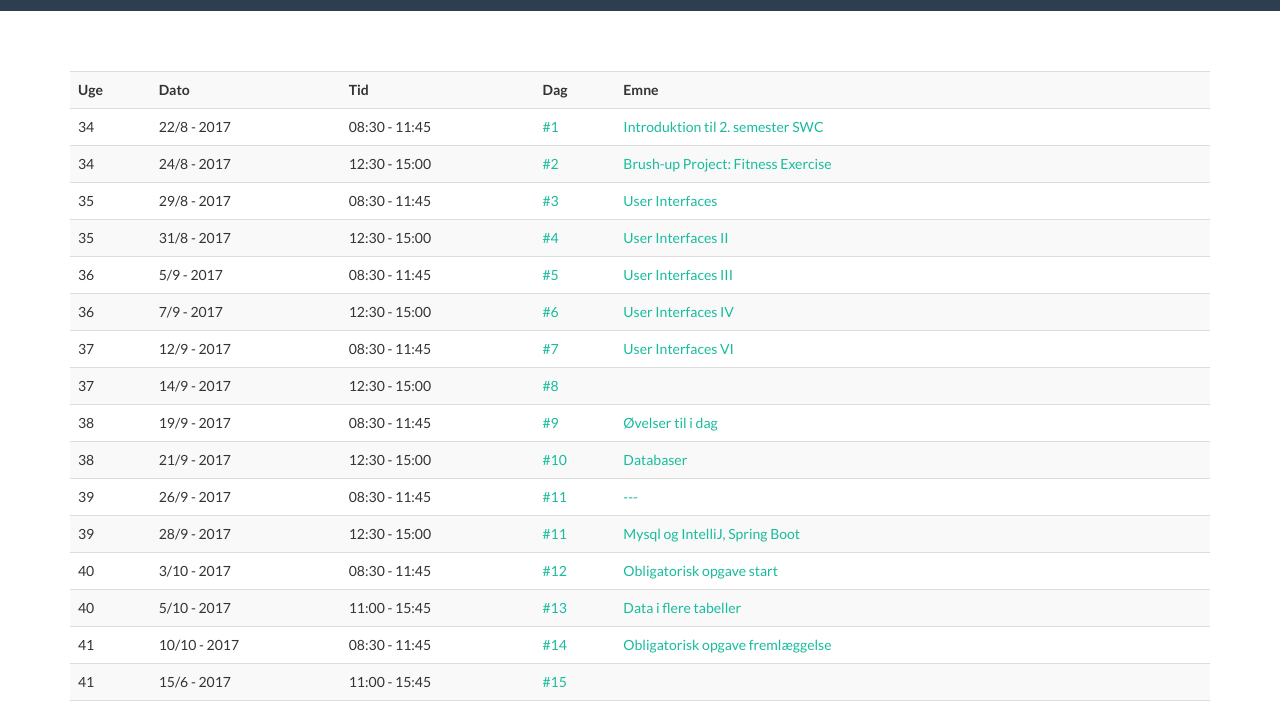
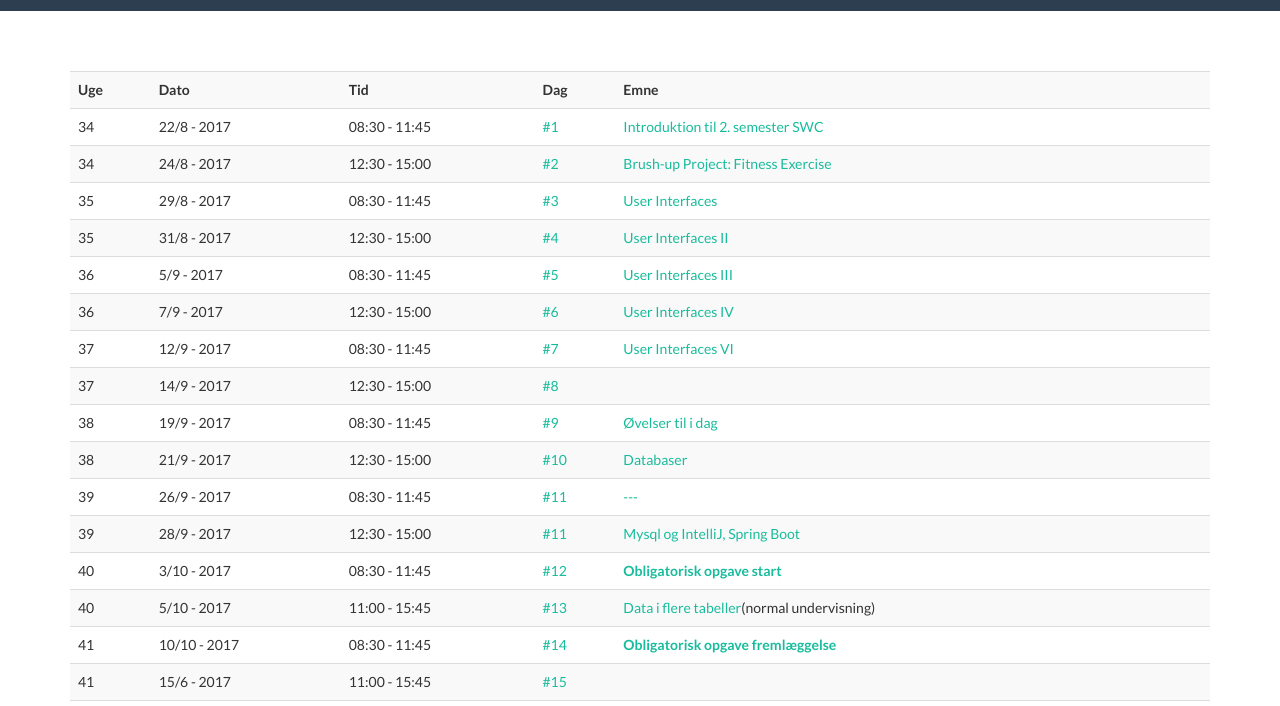
Before and after one commit to dat17v1/dat17v1.github.io, a plain HTML site: page index.html in a window 1280 px wide. Shown: the part 89-795 px from the top of the page. Drawn offline with nearby package versions, Linux system fonts and the light colour scheme.

Commit message:
obligatorisk

```diff
--- a/index.html
+++ b/index.html
@@ -176,21 +176,21 @@
                     <td>3/10 - 2017</td>
                     <td>08:30 - 11:45</td>
                     <td><a href="">#12</a></td>
-                    <td><a href="">Obligatorisk opgave start</a></td>
+                    <td><b><a href="">Obligatorisk opgave start</a></b></td>
                 </tr>
                 <tr>
                     <td>40</td>
                     <td>5/10 - 2017</td>
                     <td>11:00 - 15:45</td>
                     <td><a href="">#13</a></td>
-                    <td><a href="">Data i flere tabeller</a></td>
+                    <td><a href="">Data i flere tabeller</a>(normal undervisning)</td>
                 </tr>
                 <tr>
                     <td>41</td>
                     <td>10/10 - 2017</td>
                     <td>08:30 - 11:45</td>
                     <td><a href="">#14</a></td>
-                    <td><a href="">Obligatorisk opgave fremlæggelse</a></td>
+                    <td><b><a href="">Obligatorisk opgave fremlæggelse</a></b></td>
                 </tr>
                 <tr>
                     <td>41</td>
```
